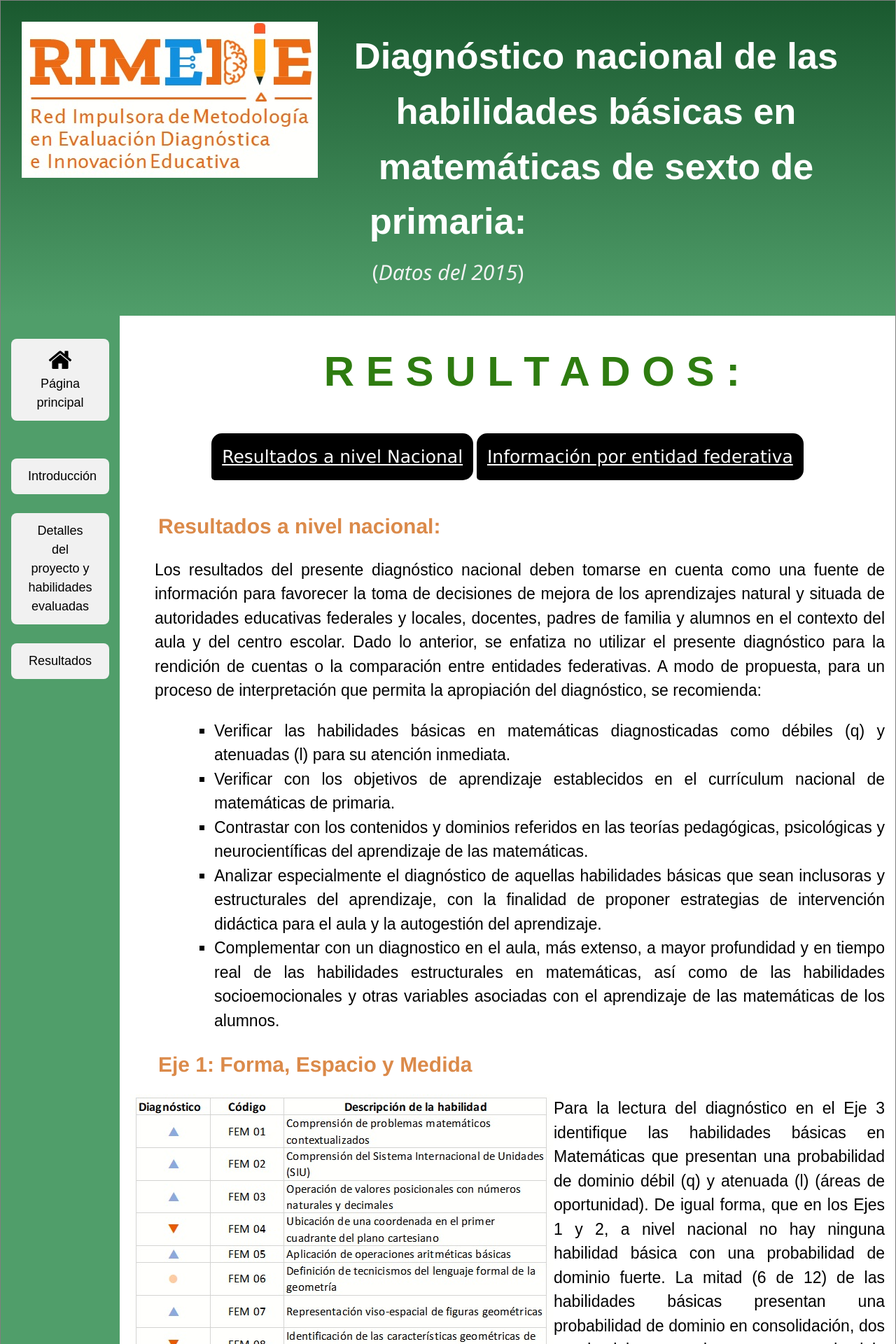
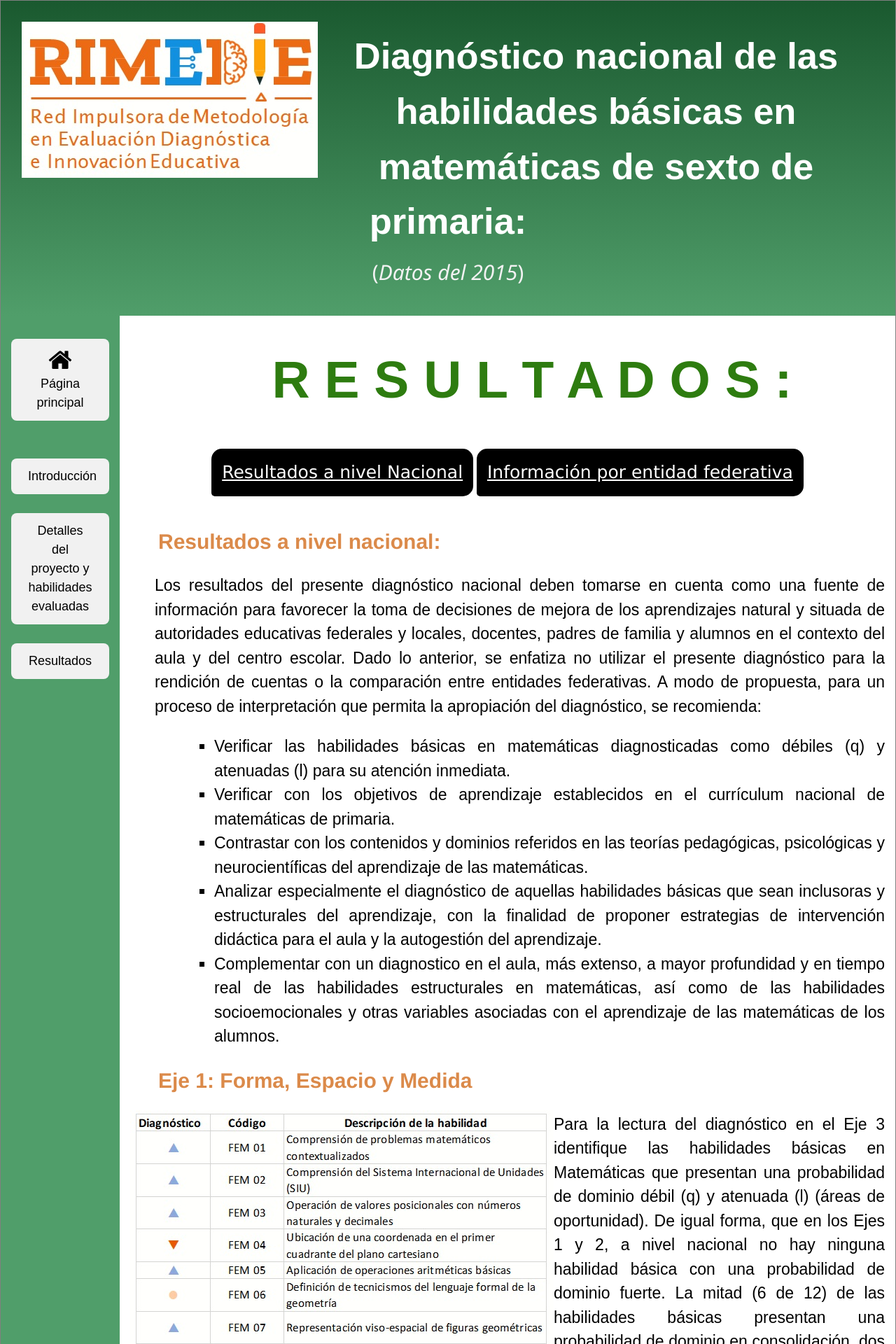
Before and after one commit to rimedie/rimedie.github.io, a Jekyll site: the page built from PLANEA-ELSEN_2015/Resultados_Nacionales.html, in a window 1280 px wide. Shown: the top 1920 px of the page at 70% size. Built offline with Jekyll 4.4.1, drawn with Linux system fonts in a browser that asks for light colours.

Commit message:
Update 1_Resultados.html

```diff
--- a/_layouts/1_Resultados.html
+++ b/_layouts/1_Resultados.html
@@ -231,7 +231,7 @@
 
 <article>
  <center>
-<h1 class="interact" style="font-size: 4em; font-weight: bold; text-align:center; font-family: fantasy;">R E S U L T A D O S :</h1>
+<h1 class="interact" style="font-size: 5em; font-weight: bold; text-align:center; font-family: sans-serif;">R E S U L T A D O S :</h1>
 	<br>
 <div class="dropdown">
   <button class="dropbtn"><a href="https://rimedie.github.io/about_Filosifia.html" style="color:white;">Resultados a nivel Nacional</a></button>
```
